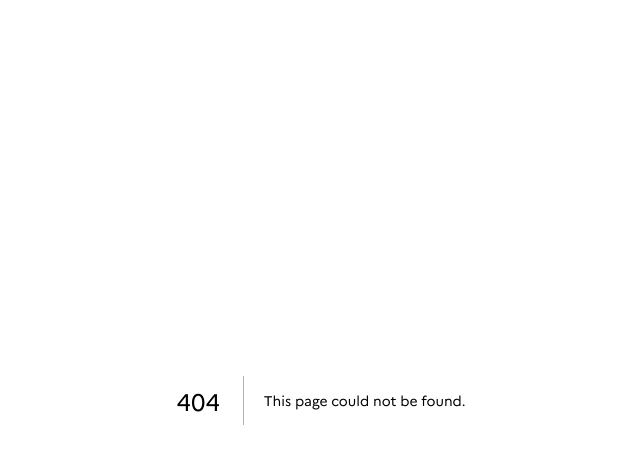
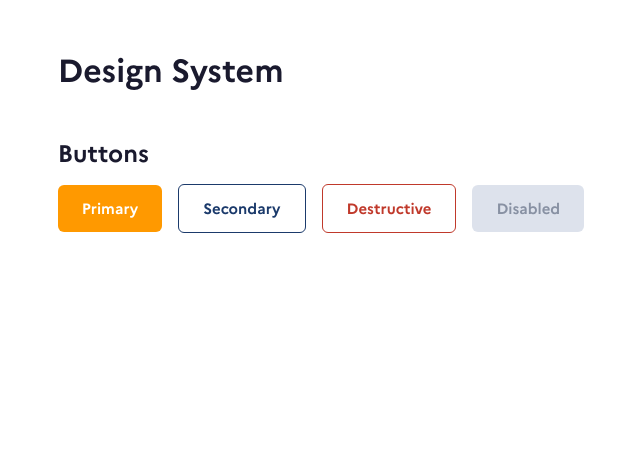
Before and after one commit to Nexlein/Survivor-ProfilsActifs, a Next.js app in the folder frontend/: page /design-system in a window 1280 px wide. Before the commit this address had no page. Shown: the top 450 px of the page, without its empty margins (319-959 px from the left). Built offline with nearby package versions, Linux system fonts and the light colour scheme.

Commit message:
feat: design system showcase web page added

```diff
--- /dev/null
+++ b/frontend/src/app/design-system/page.tsx
@@ -0,0 +1,21 @@
+import { Button } from "@/components/ui/Button";
+
+export default function DesignSystemPage() {
+  return (
+    <main className="flex flex-col gap-12 p-12 max-w-3xl mx-auto">
+      <h1>Design System</h1>
+
+      <section className="flex flex-col gap-4">
+        <h2>Buttons</h2>
+        <div className="flex flex-wrap gap-4 items-center">
+          <Button variant="primary">Primary</Button>
+          <Button variant="secondary">Secondary</Button>
+          <Button variant="destructive">Destructive</Button>
+          <Button variant="primary" disabled>
+            Disabled
+          </Button>
+        </div>
+      </section>
+    </main>
+  );
+}
```
